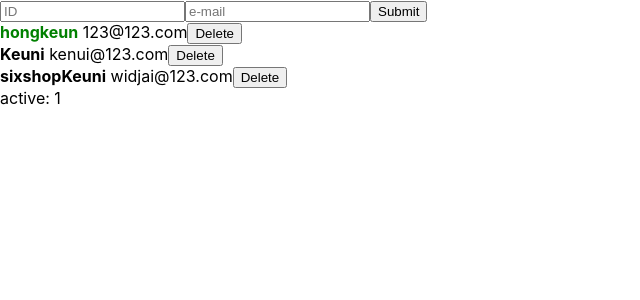
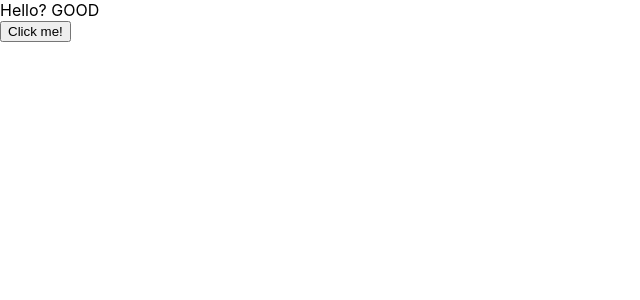
Before and after one commit to Keu-ni/fc-react, a React (Create React App) app: page / in a window 1280 px wide. Shown: the top 300 px of the page, without its empty margins (0-640 px from the left). Built offline with nearby package versions, Linux system fonts and the light colour scheme.

Commit message:
useContext basic

```diff
--- /dev/null
+++ b/src/ContextSample.js
@@ -0,0 +1,28 @@
+import React, { createContext, useContext, useState } from 'react';
+
+const MyContext = createContext('default value');
+
+function Child() {
+    const text = useContext(MyContext);
+return <div>Hello? {text}</div>
+}
+
+function Parent() {
+    return <Child />
+}
+
+function GrandParent() {
+    return <Parent />
+}
+
+function ContextSample() {
+    const [value, setValue] = useState(true);
+    return (
+        <MyContext.Provider value={value ? 'GOOD' : 'BAD'}>
+            <GrandParent />
+            <button onClick={() => setValue(!value)}>Click me!</button>
+        </MyContext.Provider>
+    )
+}
+
+export default ContextSample;
--- a/src/index.js
+++ b/src/index.js
@@ -3,10 +3,11 @@
 import './index.css';
 import App from './App';
 import reportWebVitals from './reportWebVitals';
+import ContextSample from './ContextSample';
 
 ReactDOM.render(
   <React.StrictMode>
-    <App />
+    <ContextSample />
   </React.StrictMode>,
   document.getElementById('root')
 );
```
Also changed, not shown: 1 other file (tests, documents, lock files or other folders).
